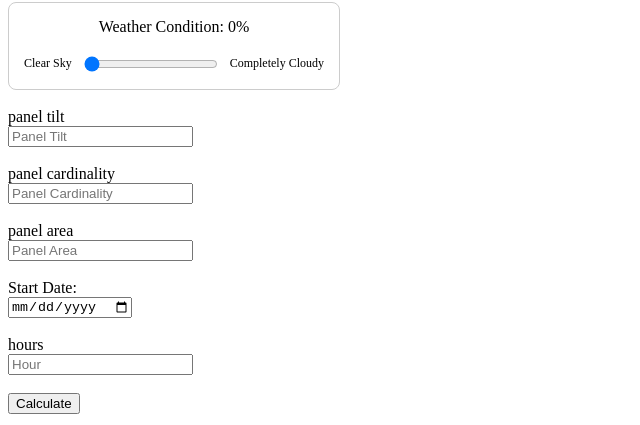
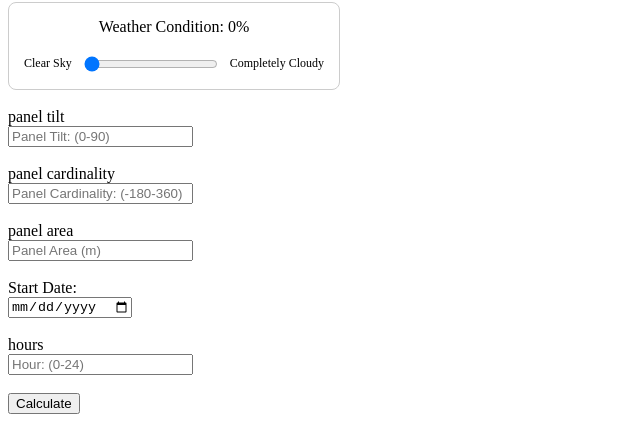
Before and after one commit to old0men/solar_panel_berechner, a website: page public/index.html in a window 1280 px wide. Shown: the part 266-691 px from the top of the page, without its empty margins (0-640 px from the left). Drawn offline with Linux system fonts and the light colour scheme; no server answers.

Commit message:
fix: placeholder text has ranges

```diff
--- a/public/index.html
+++ b/public/index.html
@@ -48,17 +48,17 @@
         <!-- <input id="latitude" placeholder="Latitude" required><br><br>   -->
         <!-- <input id="longitude" placeholder="longitude" required><br><br> -->
         <label>panel tilt</label><br>
-        <input id="panelTilt" placeholder="Panel Tilt" required><br><br>
+        <input id="panelTilt" placeholder="Panel Tilt: (0-90)" required><br><br>
         <label>panel cardinality</label><br>
-        <input id="panelAzimuth" placeholder="Panel Cardinality" required><br><br>
+        <input id="panelAzimuth" placeholder="Panel Cardinality: (-180-360)" required><br><br>
         <label>panel area</label><br>
-        <input id="panelArea" placeholder="Panel Area"><br><br>
+        <input id="panelArea" placeholder="Panel Area (m)"><br><br>
 
         <label>Start Date:</label><br>
         <input type="date" id="startDate" placeholder="Start Date"><br><br>
 
         <label>hours</label><br>
-        <input id="hour" placeholder="Hour"><br><br>
+        <input id="hour" placeholder="Hour: (0-24)"><br><br>
 
         <button type="submit">Calculate</button>
 </form>
```
